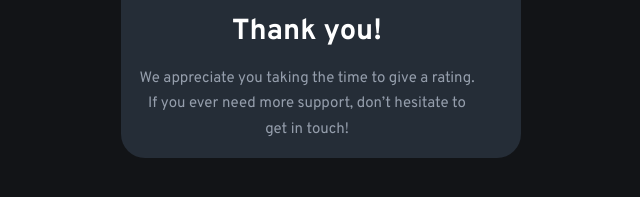
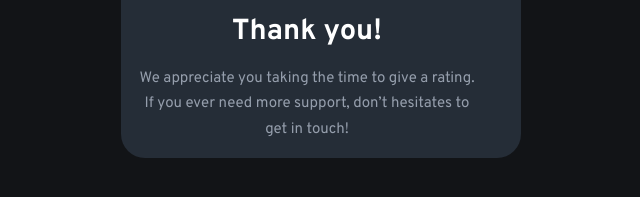
Before and after one commit to sakthivel-01/review-card, a plain HTML site: page index.html in a window 1280 px wide. Both pictures are taken after a click on the button "Submit". Shown: the part 421-618 px from the top of the page, 319-959 px from the left. Drawn offline with Linux system fonts and the light colour scheme.

Commit message:
small changes

```diff
--- a/index.html
+++ b/index.html
@@ -39,7 +39,7 @@
                 <p class="stars">you selected <span id="selection"> 1 </span> out of 5</p>
                 <h2 class="thank"> Thank you!</h2>
                 <p>We appreciate you taking the time to give a rating. If you ever need more support,
-                    don’t hesitate to get in touch!
+                    don’t hesitates to get in touch!
                 </p>
             </div>
         </div>
```
